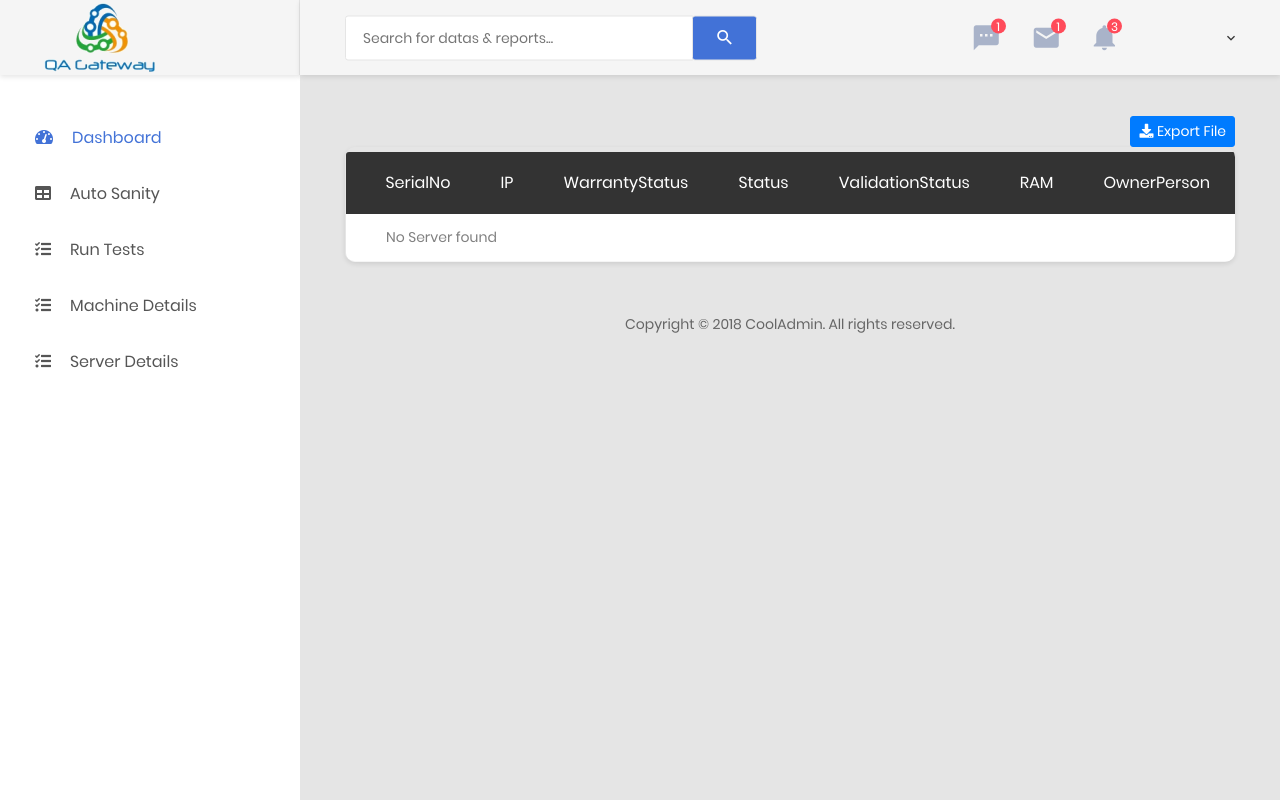
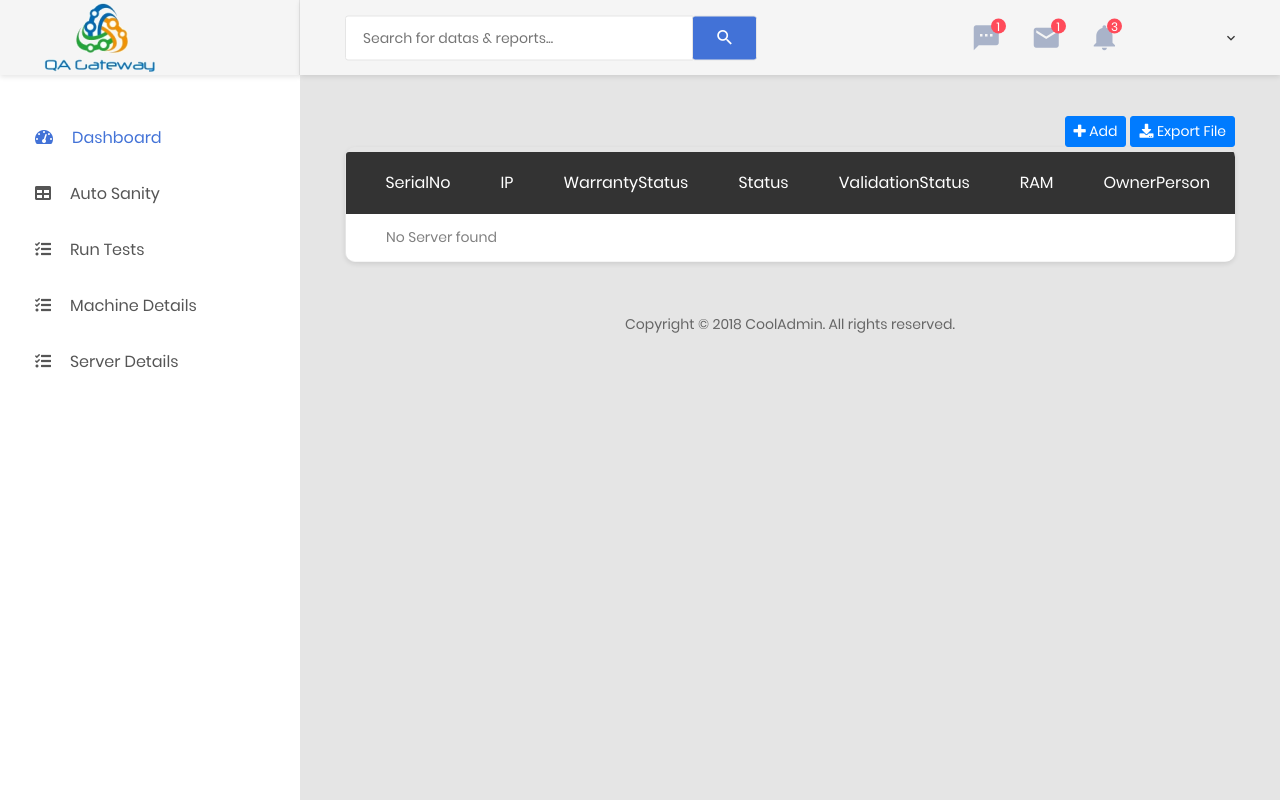
Before and after one commit to kamtasingh/mysite_testing, a Django app: page /mysite/serverdetail/ in a window 1280 px wide. Run offline with Django 3.2, Linux system fonts and the light colour scheme; some libraries are stand-ins or nearby versions.

Commit message:
add button

```diff
--- a/templates/machinedetail.html
+++ b/templates/machinedetail.html
@@ -15,10 +15,9 @@
                                 <a class="btn btn-primary btn-sm pull-right" target="_blank" href="/mysite/download/machinedetail/">
                                  <i class="fa fa-download"></i> Export File
                             </a>
-                                {% comment %}  <a class="btn btn-primary btn-sm pull-right mr-1" target="_blank" href="#">
+                                  <a class="btn btn-primary btn-sm pull-right mr-1" target="_blank" href="add/">
                                  <i class="fa fa-plus"></i> Add
                             </a>
-                                {% endcomment %}
                                 <div class="table-responsive table--no-card m-b-30">
                                     <table class="table table-borderless table-data3" style="margin-top:5px !important">
                                         <thead>
--- a/templates/serverdetail.html
+++ b/templates/serverdetail.html
@@ -16,10 +16,9 @@
                                 <a class="btn btn-primary btn-sm pull-right" target="_blank" href="#">
                                  <i class="fa fa-download"></i> Export File
                             </a>
-                              {% comment %}  <a class="btn btn-primary btn-sm pull-right mr-1" target="_blank" href="#">
+                               <a class="btn btn-primary btn-sm pull-right mr-1" target="_blank" href="add/">
                                  <i class="fa fa-plus"></i> Add
                             </a>
-                                {% endcomment %}
 
 
                                 <div class="table-responsive table--no-card m-b-30">
```
